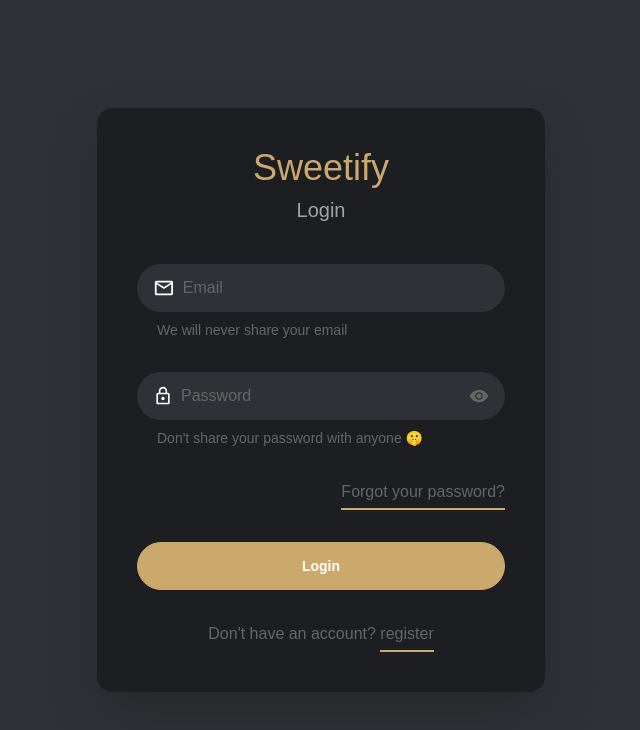
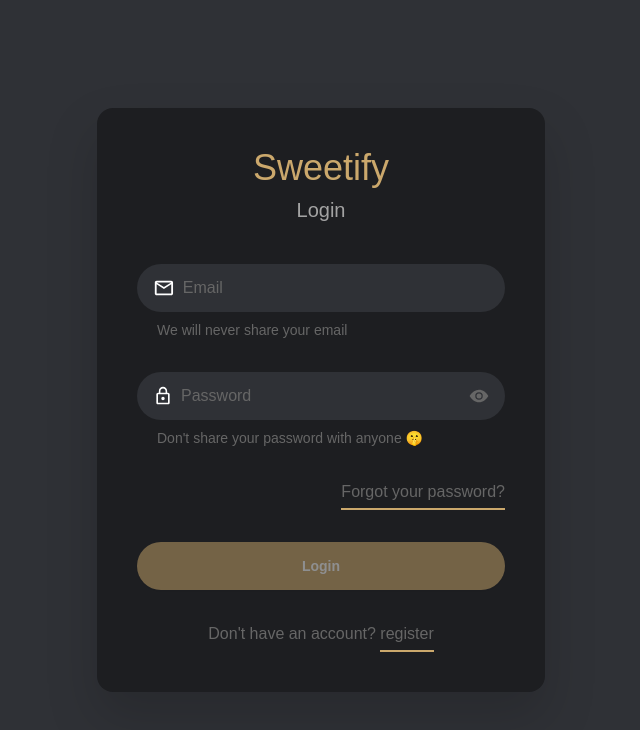
Before and after one commit to SamehMakkie/sweetify, a Next.js app: page /login in a window 1280 px wide. Shown: the top 730 px of the page, without its empty margins (319-959 px from the left). Built offline with nearby package versions, Linux system fonts and the light colour scheme; no server answers; a web font is replaced by a local one.

Commit message:
Disable the login button when the input fields are not valid

```diff
--- a/src/app/login/page.tsx
+++ b/src/app/login/page.tsx
@@ -29,7 +29,7 @@ const page = () => {
     register,
     handleSubmit,
     watch,
-    formState: { errors },
+    formState: { errors, isValid },
   } = useForm({
     resolver: yupResolver(schema),
   });
@@ -115,7 +115,8 @@ const page = () => {
           <ResetPasswordLink />
           <button
             type="submit"
-            className="w-full btn rounded-full text-white btn-primary">
+            disabled={!isValid}
+            className="w-full btn rounded-full text-white btn-primary disabled:bg-primary disabled:text-white disabled:opacity-50">
             Login
           </button>
           <HaveAnAccount
```
